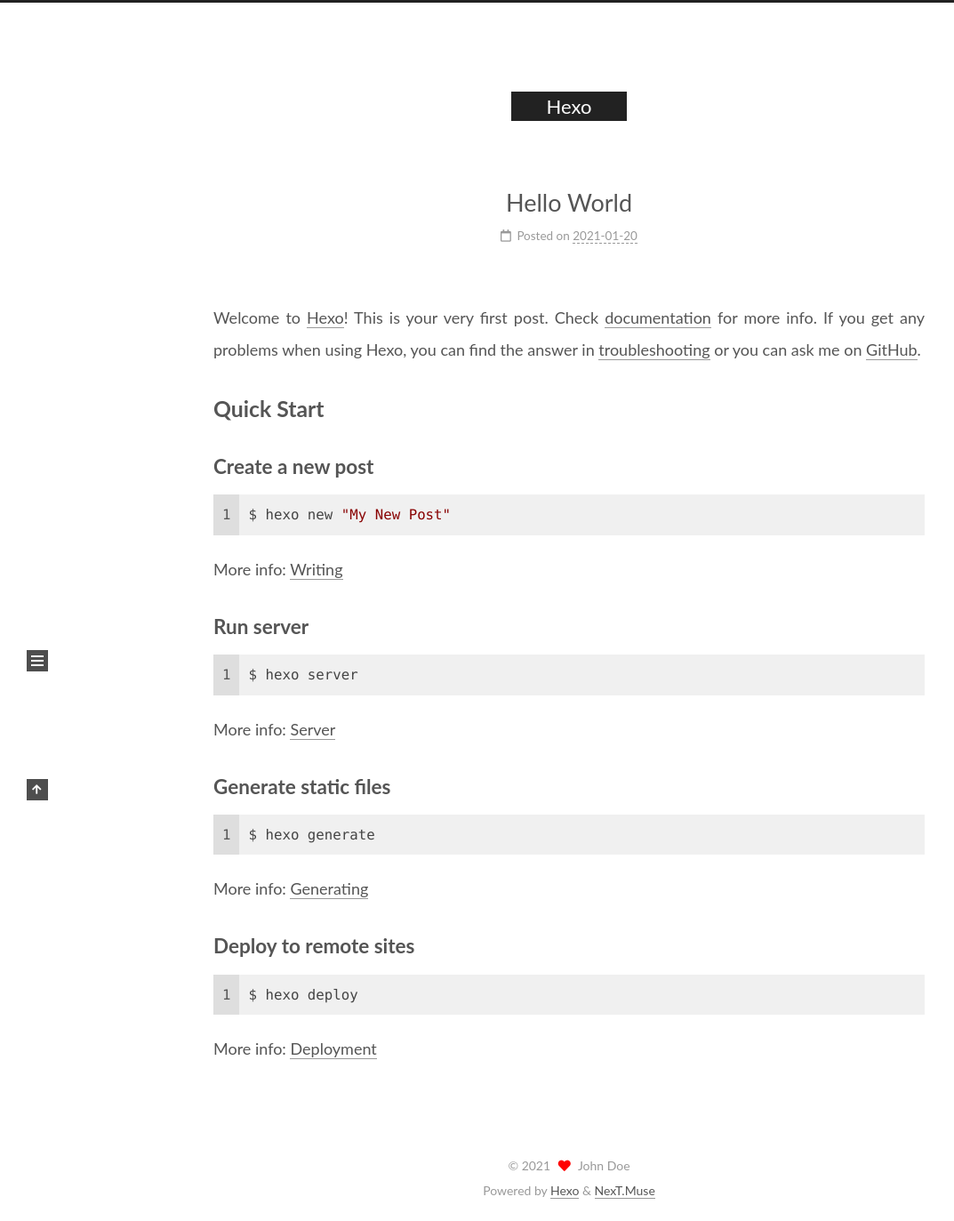
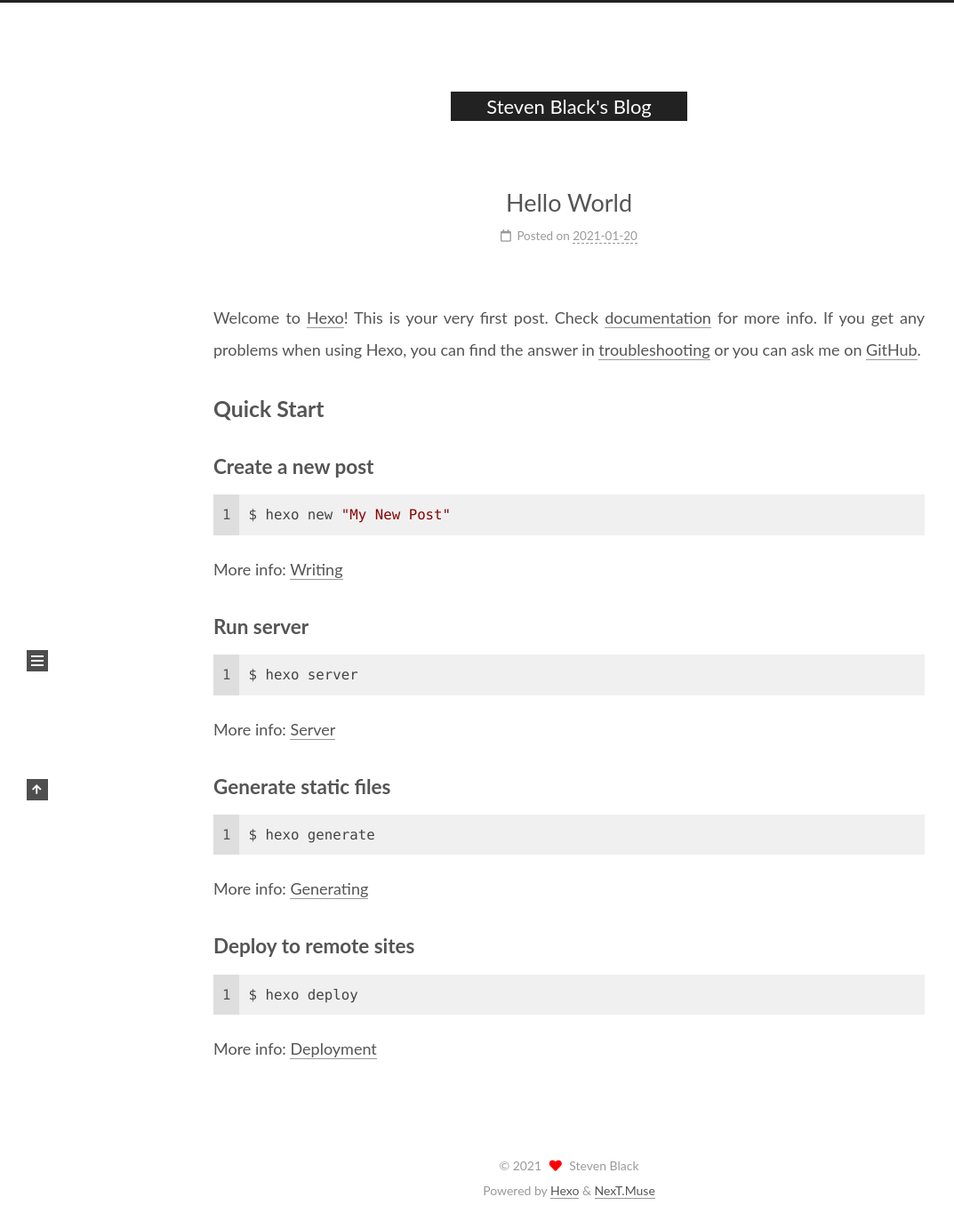
Before and after one commit to MysteriousEyes1536/MysteriousEyes1536.github.io, a plain HTML site: page index.html in a window 1280 px wide. Shown: the whole page at 89% size, without its empty margins (0-1073 px from the left). Drawn offline with nearby package versions, Linux system fonts and the light colour scheme.

Commit message:
Site updated: 2021-01-20 08:14:40

```diff
--- a/index.html
+++ b/index.html
@@ -23,12 +23,14 @@
     var NexT = window.NexT || {};
     var CONFIG = {"hostname":"example.com","root":"/","images":"/images","scheme":"Muse","version":"8.2.0","exturl":false,"sidebar":{"position":"left","display":"post","padding":18,"offset":12},"copycode":false,"bookmark":{"enable":false,"color":"#222","save":"auto"},"fancybox":false,"mediumzoom":false,"lazyload":false,"pangu":false,"comments":{"style":"tabs","active":null,"storage":true,"lazyload":false,"nav":null},"motion":{"enable":true,"async":false,"transition":{"post_block":"fadeIn","post_header":"fadeInDown","post_body":"fadeInDown","coll_header":"fadeInLeft","sidebar":"fadeInUp"}},"prism":false,"i18n":{"placeholder":"Searching...","empty":"We didn't find any results for the search: ${query}","hits_time":"${hits} results found in ${time} ms","hits":"${hits} results found"}};
   </script>
+<meta name="description" content="In me the tiger sniffs the rose.">
 <meta property="og:type" content="website">
-<meta property="og:title" content="Hexo">
+<meta property="og:title" content="Steven Black&#39;s Blog">
 <meta property="og:url" content="http://example.com/index.html">
-<meta property="og:site_name" content="Hexo">
+<meta property="og:site_name" content="Steven Black&#39;s Blog">
+<meta property="og:description" content="In me the tiger sniffs the rose.">
 <meta property="og:locale" content="en_US">
-<meta property="article:author" content="John Doe">
+<meta property="article:author" content="Steven Black">
 <meta name="twitter:card" content="summary">
 
 
@@ -44,7 +46,7 @@
     lang   : 'en'
   };
 </script>
-<title>Hexo</title>
+<title>Steven Black's Blog</title>
 
 
 
@@ -102,7 +104,7 @@
 
     <a href="/" class="brand" rel="start">
       <i class="logo-line"></i>
-      <h1 class="site-title">Hexo</h1>
+      <h1 class="site-title">Steven Black's Blog</h1>
       <i class="logo-line"></i>
     </a>
   </div>
@@ -148,8 +150,8 @@
 
         <div class="site-overview-wrap sidebar-panel">
           <div class="site-author site-overview-item animated" itemprop="author" itemscope itemtype="http://schema.org/Person">
-  <p class="site-author-name" itemprop="name">John Doe</p>
-  <div class="site-description" itemprop="description"></div>
+  <p class="site-author-name" itemprop="name">Steven Black</p>
+  <div class="site-description" itemprop="description">In me the tiger sniffs the rose.</div>
 </div>
 <div class="site-state-wrap site-overview-item animated">
   <nav class="site-state">
@@ -198,12 +200,12 @@
 
     <span hidden itemprop="author" itemscope itemtype="http://schema.org/Person">
       <meta itemprop="image" content="/images/avatar.gif">
-      <meta itemprop="name" content="John Doe">
-      <meta itemprop="description" content="">
+      <meta itemprop="name" content="Steven Black">
+      <meta itemprop="description" content="In me the tiger sniffs the rose.">
     </span>
 
     <span hidden itemprop="publisher" itemscope itemtype="http://schema.org/Organization">
-      <meta itemprop="name" content="Hexo">
+      <meta itemprop="name" content="Steven Black's Blog">
     </span>
       <header class="post-header">
         <h2 class="post-title" itemprop="name headline">
@@ -294,7 +296,7 @@
   <span class="with-love">
     <i class="fa fa-heart"></i>
   </span>
-  <span class="author" itemprop="copyrightHolder">John Doe</span>
+  <span class="author" itemprop="copyrightHolder">Steven Black</span>
 </div>
   <div class="powered-by">Powered by <a href="https://hexo.io/" class="theme-link" rel="noopener" target="_blank">Hexo</a> & <a href="https://theme-next.js.org/muse/" class="theme-link" rel="noopener" target="_blank">NexT.Muse</a>
   </div>
```
Also changed, not shown: 2021/01/20/hello-world/index.html (+10 -10 lines), archives/2021/01/index.html (+10 -8 lines), archives/2021/index.html (+10 -8 lines), archives/index.html (+10 -8 lines).
